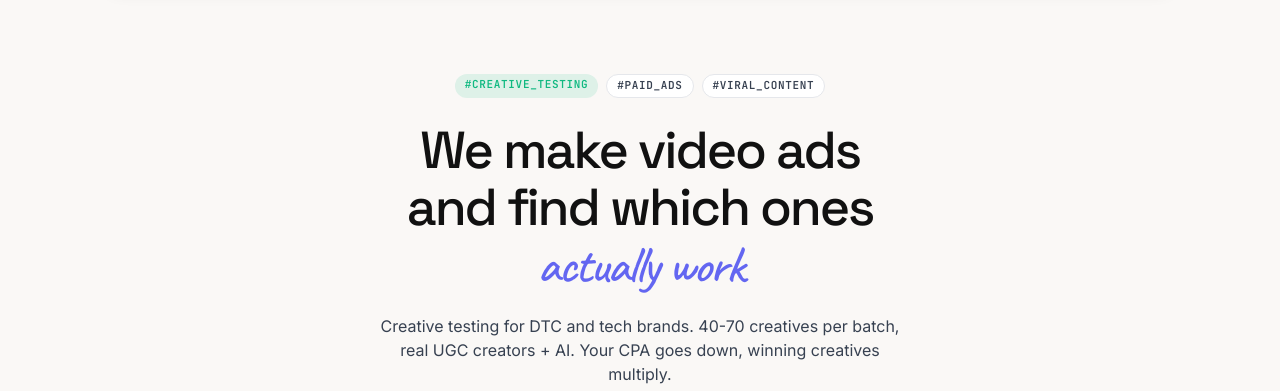
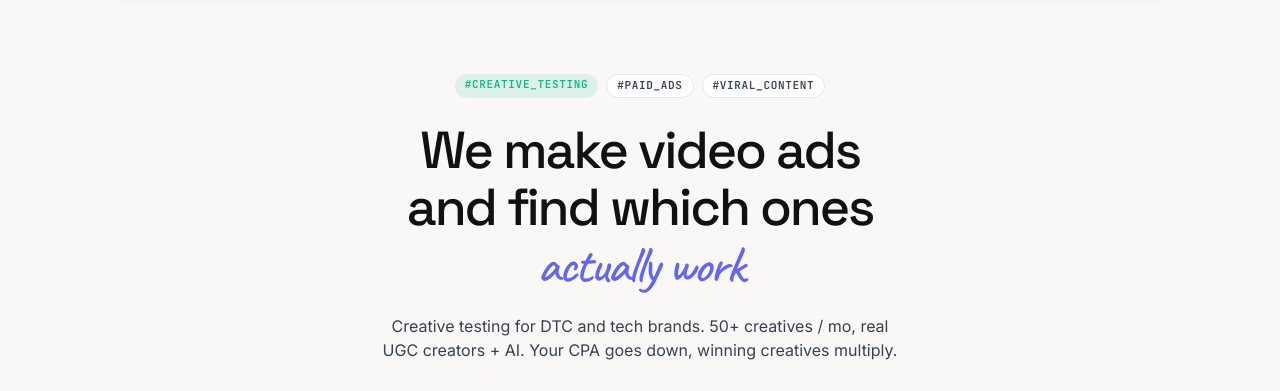
Before and after one commit to okad-bot/okad-cc, an Astro site: page / in a window 1280 px wide. Shown: the part 70-461 px from the top of the page. Built offline with nearby package versions, Linux system fonts and the light colour scheme; Astro itself is replaced by a stand-in of ours.

Commit message:
fix: hero description — 50+ creatives / mo
Co-Authored-By: Claude Opus 4.6 <noreply@anthropic.com>

```diff
--- a/src/pages/index.astro
+++ b/src/pages/index.astro
@@ -116,7 +116,7 @@ const calHref = "https://calendly.com/okad_calls/first";
             We make video ads<br>and find which ones<br><span class="font-script text-accent">actually work</span>
           </h1>
           <p class="text-[14px] md:text-[16px] leading-[1.5] text-ink-2 max-w-[520px] mx-auto mb-4 md:mb-8">
-            Creative testing for DTC and tech brands. 40-70 creatives per batch, real UGC creators + AI. Your CPA goes down, winning creatives multiply.
+            Creative testing for DTC and tech brands. 50+ creatives / mo, real UGC creators + AI. Your CPA goes down, winning creatives multiply.
           </p>
           <div class="flex flex-wrap justify-center gap-2.5 mb-6 md:mb-12">
             <a href={emailHref} class="inline-flex items-center px-5 py-2.5 rounded-full font-sans text-[14px] md:text-[15px] font-medium bg-lime text-ink hover:bg-[#b8e537] transition-all no-underline">Tell us about your product</a>
```
